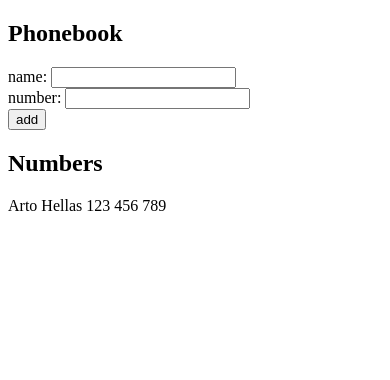
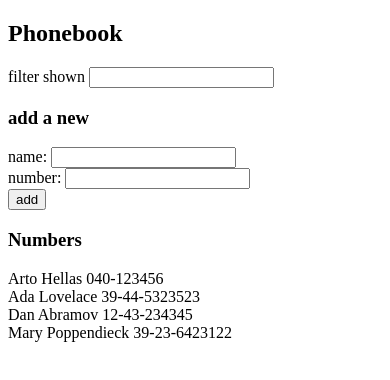
Before and after one commit to rodhdz/fullstackopen, a React (Vite) app in the folder part2/phonebook/: page / in a window 390 px wide. Shown: the top 380 px of the page. Built offline with nearby package versions, Linux system fonts and the light colour scheme.

Commit message:
Exercise 2.10 Phonebook Step 10

```diff
--- a/part2/phonebook/src/App.jsx
+++ b/part2/phonebook/src/App.jsx
@@ -1,11 +1,51 @@
 import { useState } from 'react'
 
+const Filter = ({ filter, handleFilterChange }) => {
+  return (
+    <div>
+      filter shown <input value={filter} onChange={handleFilterChange} />
+    </div>
+  )
+}
 
+const PersonForm = ({ addName, newName, newPhone, handleNameChange, handlePhoneChange }) => {
+  return (
+    <form onSubmit={addName}>
+
+      <div>
+        name: <input value={newName} onChange={handleNameChange} />
+      </div>
+      <div>
+        number: <input value={newPhone} onChange={handlePhoneChange} />
+      </div>
+      <div>
+        <button type='submit'>add</button>
+      </div>
+
+    </form>
+  )
+}
+
+const Persons = ({ filteredPersons }) => {
+  return (
+    <div>
+      {filteredPersons.map(
+        person => <div key={person.id}>{person.name} {person.number}</div>
+      )}
+    </div>
+  )
+}
 
 const App = () => {
-  const [persons, setPersons] = useState([{ name: "Arto Hellas", phone: "123 456 789" }])
+  const [persons, setPersons] = useState([
+    { name: 'Arto Hellas', number: '040-123456', id: 1 },
+    { name: 'Ada Lovelace', number: '39-44-5323523', id: 2 },
+    { name: 'Dan Abramov', number: '12-43-234345', id: 3 },
+    { name: 'Mary Poppendieck', number: '39-23-6423122', id: 4 }])
   const [newName, setNewName] = useState('')
   const [newPhone, setNewPhone] = useState('')
+  const [filter, setNewFilter] = useState('')
+  const filteredPersons = persons.filter(person => person.name.toLowerCase().includes(filter.toLowerCase()))
 
   const handleNameChange = (event) => {
     console.log(event.target.value)
@@ -18,30 +58,30 @@ const App = () => {
 
   const addName = (event) => {
     event.preventDefault()
-    const contact = { name: newName, phone: newPhone }
+    const contact = { name: newName, number: newPhone, id: persons.length + 1 }
     persons.some(i => i.name === newName) ?
       alert(`${newName} is already added to the phonebook`) : setPersons(persons.concat(contact))
+  }
+
+  const handleFilterChange = (event) => {
+    setNewFilter(event.target.value)
   }
 
   return (
     <div>
       <h2>Phonebook</h2>
-      <form onSubmit={addName}>
-        <div>
-          name: <input value={newName} onChange={handleNameChange} />
-        </div>
-        <div>
-          number: <input value={newPhone} onChange={handlePhoneChange} />
-        </div>
-        <div>
-          <button type='submit'>add</button>
-        </div>
+      <Filter filter={filter} handleFilterChange={handleFilterChange} />
 
-      </form>
-      <h2>Numbers</h2>
-      <div>
-        {persons.map(person => <div key={person.name}>{person.name} {person.phone}</div>)}
-      </div>
+      <h3>add a new</h3>
+      <PersonForm addName={addName}
+        newName={newName}
+        newPhone={newPhone}
+        handleNameChange={handleNameChange}
+        handlePhoneChange={handlePhoneChange}
+      />
+
+      <h3>Numbers</h3>
+      <Persons filteredPersons={filteredPersons} />
     </div>
   )
 }
```
